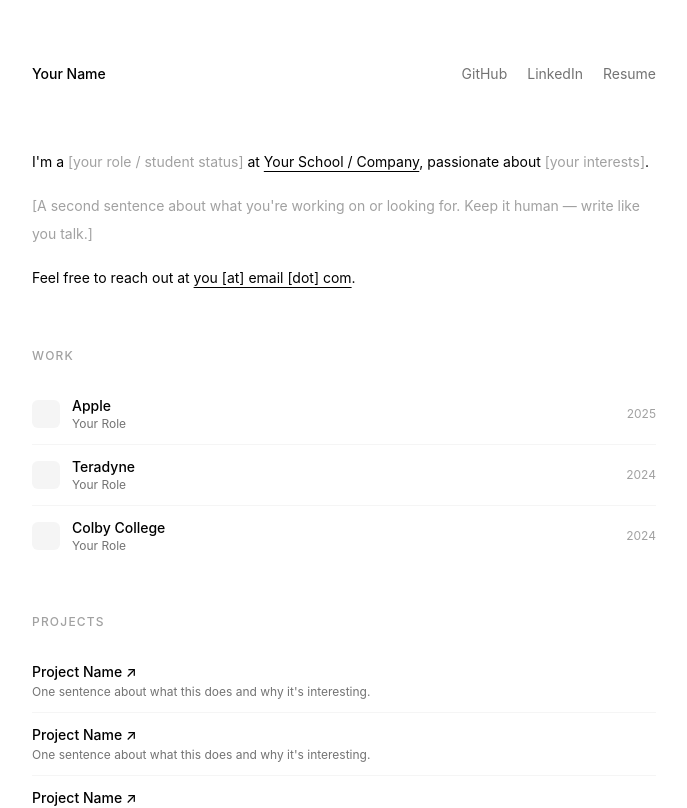
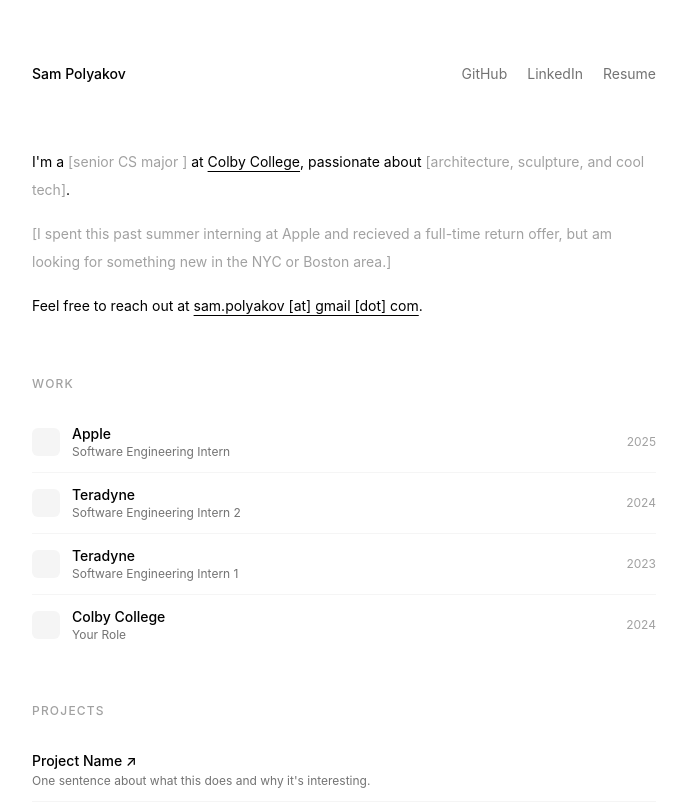
Before and after one commit to sampolz/portfolio, a Next.js app: page / in a window 1280 px wide. Shown: the top 808 px of the page, without its empty margins (296-983 px from the left). Built offline with nearby package versions, Linux system fonts and the light colour scheme.

Commit message:
Update page.tsx

```diff
--- a/app/page.tsx
+++ b/app/page.tsx
@@ -3,30 +3,30 @@ export default function Home() {
     <main className="max-w-2xl mx-auto px-6 py-16">
       {/* Nav */}
       <nav className="flex justify-between items-center mb-16">
-        <span className="text-sm font-medium">Your Name</span>
+        <span className="text-sm font-medium">Sam Polyakov</span>
         <div className="flex gap-5">
           <a href="https://github.com/sampolz" className="text-sm text-neutral-500 hover:text-neutral-900 dark:hover:text-neutral-100 transition-colors">GitHub</a>
           <a href="https://linkedin.com/in/sam-polyakov" className="text-sm text-neutral-500 hover:text-neutral-900 dark:hover:text-neutral-100 transition-colors">LinkedIn</a>
-          <a href="/resume.pdf" className="text-sm text-neutral-500 hover:text-neutral-900 dark:hover:text-neutral-100 transition-colors">Resume</a>
+          <a href="https://drive.google.com/file/d/1dbd2a8eLE3WiQ4Jy2qpTubPY2GPMZKZy/view?usp=sharing" className="text-sm text-neutral-500 hover:text-neutral-900 dark:hover:text-neutral-100 transition-colors">Resume</a>
         </div>
       </nav>
 
       {/* Bio */}
       <section className="mb-14">
         <p className="text-sm leading-7 mb-4">
-          I'm a <span className="text-neutral-400">[your role / student status]</span> at{" "}
-          <a href="#" className="underline underline-offset-4">Your School / Company</a>
-          , passionate about <span className="text-neutral-400">[your interests]</span>.
+          I'm a <span className="text-neutral-400">[senior CS major ]</span> at{" "}
+          <a href="https://colby.edu/" className="underline underline-offset-4">Colby College</a>
+          , passionate about <span className="text-neutral-400">[architecture, sculpture, and cool tech]</span>.
         </p>
         <p className="text-sm leading-7 mb-4">
           <span className="text-neutral-400">
-            [A second sentence about what you're working on or looking for. Keep it human — write like you talk.]
+            [I spent this past summer interning at Apple and recieved a full-time return offer, but am looking for something new in the NYC or Boston area.]
           </span>
         </p>
         <p className="text-sm leading-7">
           Feel free to reach out at{" "}
-          <a href="mailto:you@email.com" className="underline underline-offset-4">
-            you [at] email [dot] com
+          <a href="sam.polyakov@gmail.com" className="underline underline-offset-4">
+            sam.polyakov [at] gmail [dot] com
           </a>
           .
         </p>
@@ -93,15 +93,22 @@ export default function Home() {
 const work = [
   {
     company: "Apple",
-    role: "Your Role",
+    role: "Software Engineering Intern",
     year: "2025",
     url: "https://apple.com/",
     logo: "",
   },
   {
     company: "Teradyne",
-    role: "Your Role",
+    role: "Software Engineering Intern 2",
     year: "2024",
+    url: "https://teradyne.com/",
+    logo: "",
+  },
+    {
+    company: "Teradyne",
+    role: "Software Engineering Intern 1",
+    year: "2023",
     url: "https://teradyne.com/",
     logo: "",
   },
```
